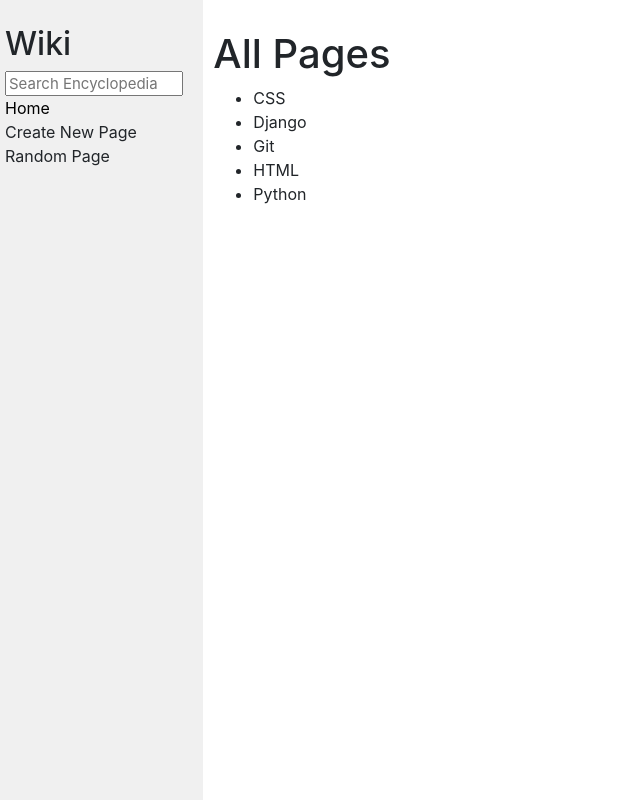
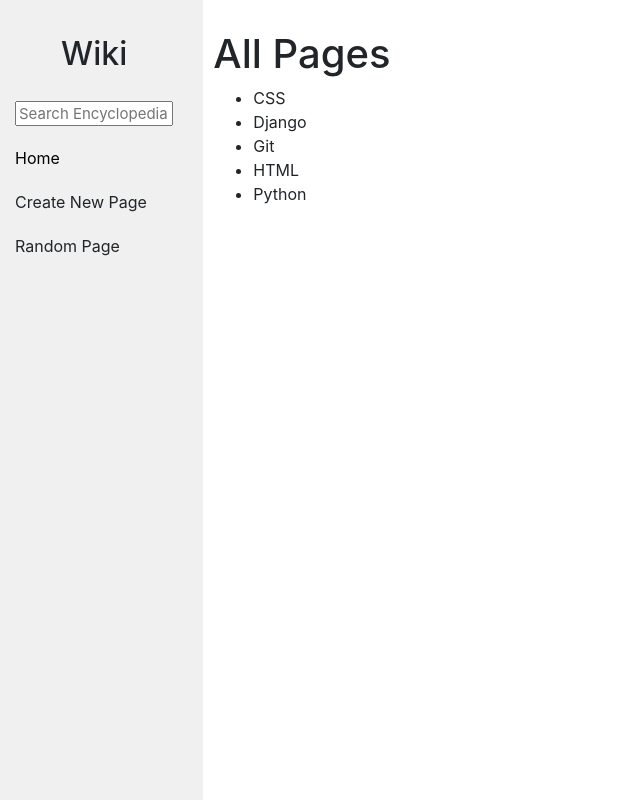
Before and after one commit to thanoskaravangelis/wikipedia-clone, a Django app: page / in a window 1280 px wide. Shown: the whole page, without its empty margins (0-640 px from the left). Run offline with Django 3.2, Linux system fonts and the light colour scheme; some libraries are stand-ins or nearby versions.

Commit message:
Fix styling in layout

```diff
--- a/encyclopedia/static/encyclopedia/styles.css
+++ b/encyclopedia/static/encyclopedia/styles.css
@@ -46,12 +46,3 @@
 a{
     color:black;
 }
-
-#home-link{
-    color:black;
-    text-decoration: none;
-}
-
-#home-link:hover{
-    text-decoration: underline;
-}
--- a/encyclopedia/templates/encyclopedia/layout.html
+++ b/encyclopedia/templates/encyclopedia/layout.html
@@ -8,20 +8,41 @@
         <link rel="stylesheet" href="https://stackpath.bootstrapcdn.com/bootstrap/4.4.1/css/bootstrap.min.css" integrity="sha384-Vkoo8x4CGsO3+Hhxv8T/Q5PaXtkKtu6ug5TOeNV6gBiFeWPGFN9MuhOf23Q9Ifjh" crossorigin="anonymous">
         <link href="{% static 'encyclopedia/styles.css' %}" rel="stylesheet">
     </head>
+    <style>
+        .center-content {
+            justify-items: center;
+            justify-content: center;
+            align-items: center;
+            text-align: center;
+        }
+
+        div>div>div{
+            padding :10px;
+        }
+
+        div>div>form{
+            margin:10px;
+        }
+
+        .side-bar-content:hover{
+            cursor:pointer;
+            background-color: rgb(199, 199, 199);
+        }
+    </style>
     <body>
         <div class="row">
             <div class="sidebar col-lg-2 col-md-3" style="max-width: 300px;">
-                <h2>Wiki</h2>
+                <div class="center-content"><h2 id="title-layout">Wiki</h2></div>
                 <form action="{% url 'encyclopedia:searching' %}">
                     <input class="search" type="text" name="q" placeholder="Search Encyclopedia">
                 </form>
-                <div>
+                <div class="side-bar-content">
                     <a href="{% url 'encyclopedia:index' %}" style="color: black;">Home</a>
                 </div>
-                <div>
+                <div class="side-bar-content">
                     Create New Page
                 </div>
-                <div>
+                <div class="side-bar-content">
                     Random Page
                 </div>
                 {% block nav %}
@@ -32,6 +53,5 @@
                 {% endblock %}
             </div>
         </div>
-
     </body>
 </html>
--- a/encyclopedia/urls.py
+++ b/encyclopedia/urls.py
@@ -6,5 +6,5 @@
 urlpatterns = [
     path("", views.index, name="index"),
     path("wiki/<str:title>", views.entry, name="entry"),
-    path("/results", views.searching, name="searching")
+    path("results", views.searching, name="searching")
 ]
```
